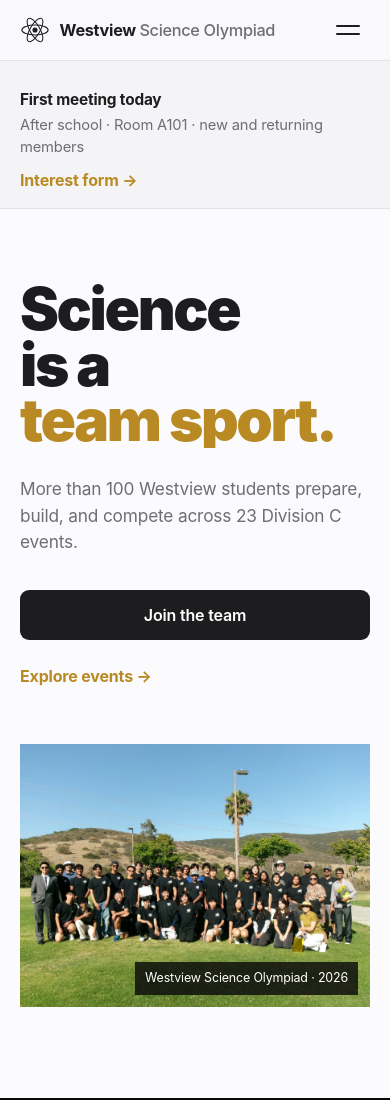
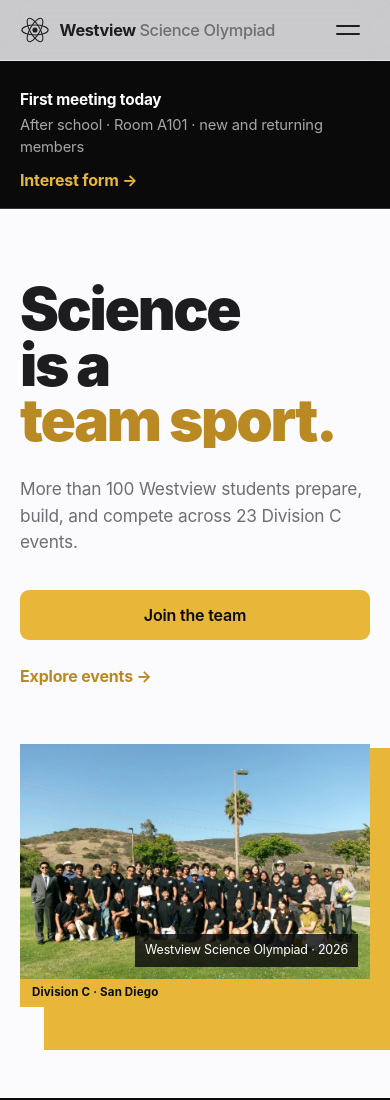
Before and after one commit to vamshikrishnaramasamy/SciolyWebsite, a plain HTML site: page index.html in a window 390 px wide. Shown: the top 1100 px of the page. Drawn offline with Linux system fonts and the light colour scheme; a web font is replaced by a local one.

Commit message:
style(site): amplify hero contrast

```diff
--- a/index.html
+++ b/index.html
@@ -18,7 +18,7 @@
   <link rel="preconnect" href="https://api.fontshare.com" crossorigin />
   <link href="https://api.fontshare.com/v2/css?f[]=satoshi@300,400,500,700,900&display=swap" rel="stylesheet" />
   <link rel="stylesheet" href="styles.css?v=12" />
-  <link rel="stylesheet" href="preview.css?v=4" />
+  <link rel="stylesheet" href="preview.css?v=5" />
 </head>
 <body class="preview-site">
   <div class="progress" id="progress" aria-hidden="true"></div>
@@ -65,11 +65,12 @@
           </h1>
           <p>More than 100 Westview students prepare, build, and compete across 23 Division C events.</p>
           <div class="home-hero__actions">
-            <a href="https://forms.gle/PNPp8QDTmYA91HbE7" class="btn btn--dark">Join the team</a>
+            <a href="https://forms.gle/PNPp8QDTmYA91HbE7" class="btn btn--gold">Join the team</a>
             <a href="events.html" class="text-link">Explore events <span aria-hidden="true">→</span></a>
           </div>
         </div>
         <figure class="home-hero__photo" data-tilt>
+          <span class="home-hero__rail" aria-hidden="true">Division C · San Diego</span>
           <img src="assets/photos/team-portrait.webp" width="1800" height="1350" alt="Westview Science Olympiad students and coaches together after competition" fetchpriority="high" />
           <figcaption>Westview Science Olympiad · 2026</figcaption>
         </figure>
--- a/preview.css
+++ b/preview.css
@@ -28,10 +28,22 @@
   background: var(--black);
 }
 
+.preview-site .btn--gold {
+  background: var(--gold-2);
+  color: var(--black);
+}
+
+.preview-site .btn--gold:hover,
+.preview-site .btn--gold:focus-visible {
+  background: var(--gold);
+  color: #fff;
+}
+
 .notice {
   padding-top: 72px;
-  background: var(--bg-2);
-  border-bottom: 1px solid var(--line);
+  background: var(--black);
+  color: #fff;
+  border-bottom: 1px solid rgba(255, 255, 255, .18);
 }
 
 .notice__inner {
@@ -53,7 +65,7 @@
 }
 
 .notice__inner p span {
-  color: var(--gray);
+  color: rgba(255, 255, 255, .64);
   font-size: .92rem;
 }
 
@@ -65,6 +77,10 @@
   text-underline-offset: 4px;
 }
 
+.notice__inner > a {
+  color: var(--gold-2);
+}
+
 .notice__inner > a:hover,
 .text-link:hover,
 .back-link:hover {
@@ -72,10 +88,24 @@
 }
 
 .home-hero {
+  position: relative;
+  overflow: hidden;
   padding: clamp(72px, 9vw, 126px) 0;
 }
 
+.home-hero::before {
+  content: "";
+  position: absolute;
+  top: clamp(110px, 14vw, 190px);
+  right: 0;
+  bottom: clamp(54px, 7vw, 92px);
+  width: min(44vw, 690px);
+  background: var(--gold-2);
+}
+
 .home-hero__layout {
+  position: relative;
+  z-index: 1;
   display: grid;
   grid-template-columns: minmax(0, .82fr) minmax(440px, 1.18fr);
   gap: clamp(56px, 8vw, 112px);
@@ -128,6 +158,7 @@
   overflow: hidden;
   background: var(--bg-2);
   perspective: 1000px;
+  clip-path: polygon(0 0, 100% 0, 100% calc(100% - 28px), calc(100% - 28px) 100%, 0 100%);
 }
 
 .home-hero__photo::before {
@@ -151,6 +182,24 @@
   transform: translate3d(var(--photo-x, 0), var(--photo-y, 0), 0) scale(1.035);
   transition: transform 260ms cubic-bezier(.16, 1, .3, 1);
   will-change: transform;
+}
+
+.home-hero__rail {
+  position: absolute;
+  inset: 0 auto 0 0;
+  z-index: 3;
+  width: 32px;
+  display: flex;
+  align-items: center;
+  justify-content: center;
+  padding: 14px 0;
+  background: var(--gold-2);
+  color: var(--black);
+  font-size: .72rem;
+  font-weight: 700;
+  letter-spacing: .015em;
+  writing-mode: vertical-rl;
+  transform: rotate(180deg);
 }
 
 .home-hero__photo figcaption {
@@ -294,7 +343,7 @@
 
 .path-list a:hover,
 .path-list a:focus-visible {
-  background: var(--bg-2);
+  background: var(--gold-tint);
   box-shadow: inset 0 -2px var(--gold);
 }
 
@@ -781,6 +830,14 @@
 }
 
 @media (max-width: 920px) {
+  .home-hero::before {
+    top: auto;
+    right: 0;
+    bottom: 48px;
+    width: calc(100% - 44px);
+    height: 44%;
+  }
+
   .home-hero__layout {
     grid-template-columns: 1fr;
     gap: 56px;
@@ -861,6 +918,24 @@
     aspect-ratio: 4 / 3;
   }
 
+  .home-hero::before {
+    height: 34%;
+  }
+
+  .home-hero__rail {
+    inset: auto 0 0;
+    width: auto;
+    height: 28px;
+    justify-content: flex-start;
+    padding: 0 12px;
+    writing-mode: horizontal-tb;
+    transform: none;
+  }
+
+  .home-hero__photo figcaption {
+    bottom: 40px;
+  }
+
   .home-score__statement span:nth-child(n) {
     justify-self: start;
     margin-left: 0;
```
Also changed, not shown: awards.html (+1 -1 lines), events.html (+1 -1 lines), team.html (+1 -1 lines).
